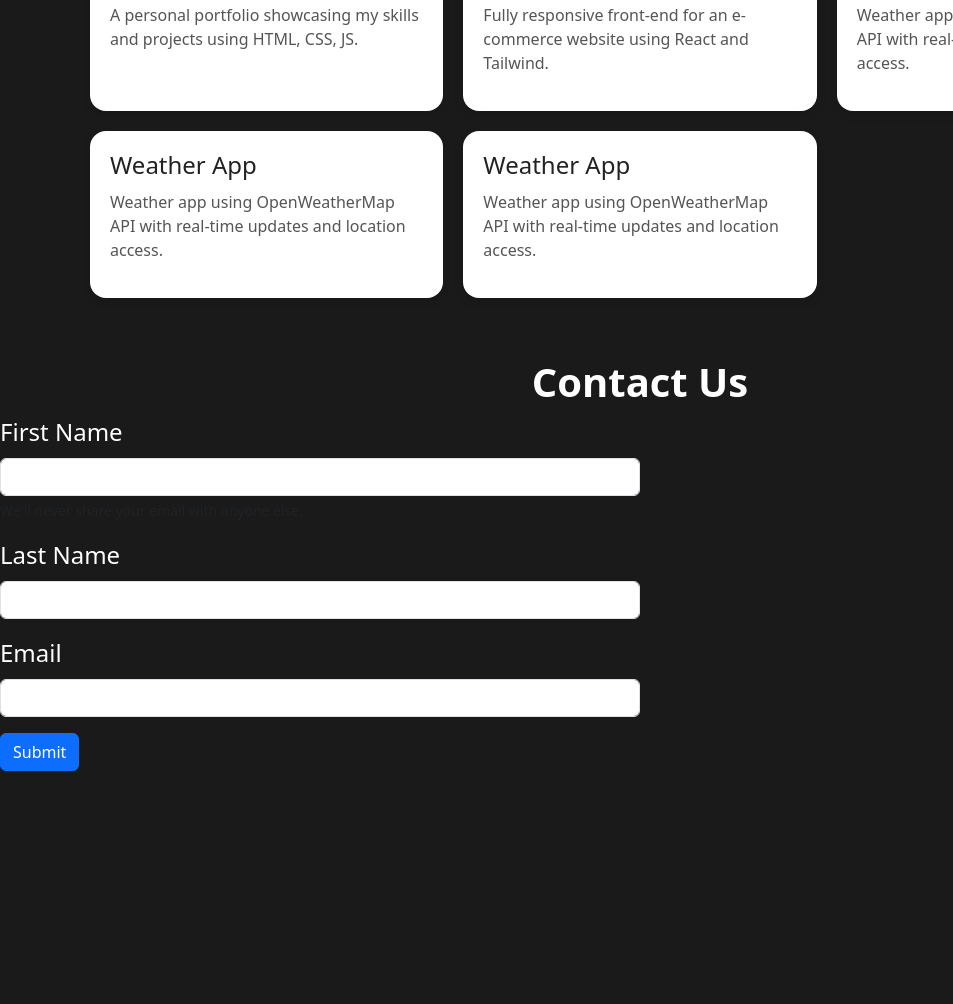
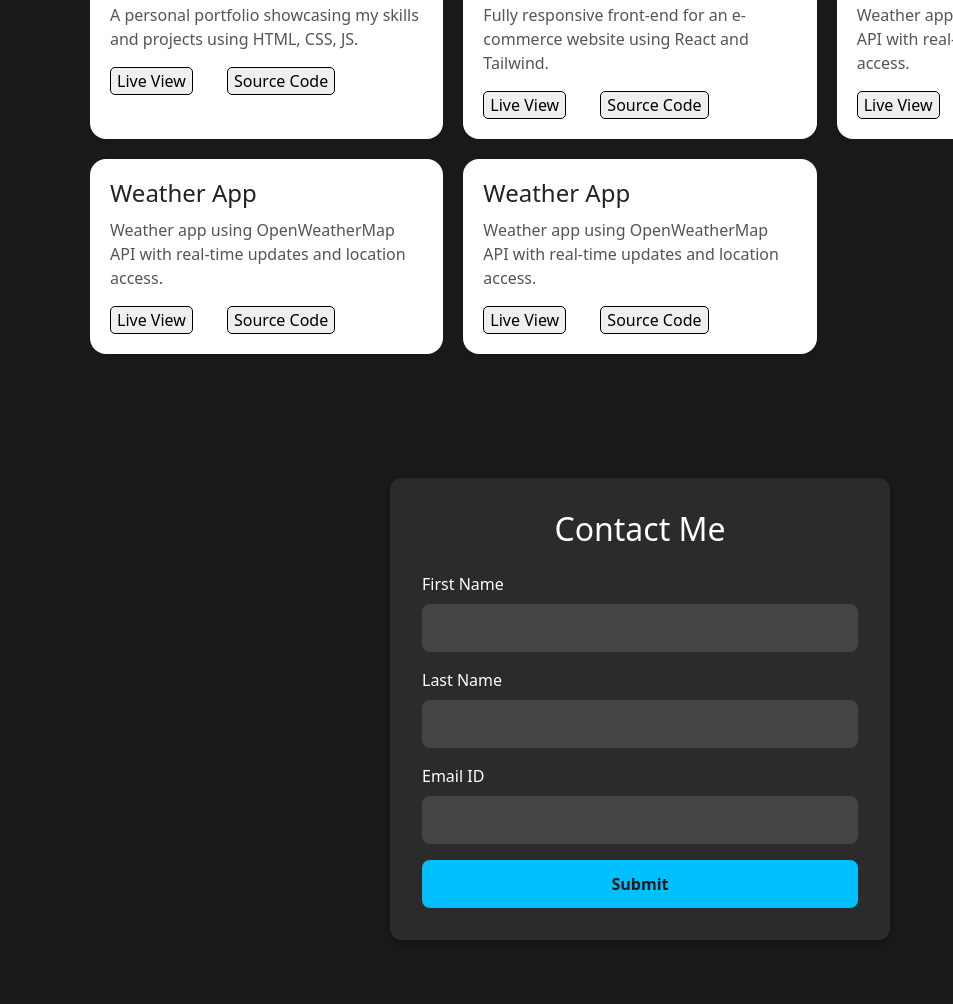
Before and after one commit to VikrantPatel2/portfolio, a plain HTML site: page Code/home.html in a window 1280 px wide. Shown: the part 2034-3038 px from the top of the page, without its empty margins (0-953 px from the left). Before the commit the page ends 2892 px from the top, so only its background shows below. Drawn offline with nearby package versions, Linux system fonts and the light colour scheme.

Commit message:
added succesfully

```diff
--- a/Code/home.html
+++ b/Code/home.html
@@ -318,47 +318,57 @@
         <div class="project-card">
           <h3>Portfolio Website</h3>
           <p>A personal portfolio showcasing my skills and projects using HTML, CSS, JS.</p>
+          <button id="live-view">Live View</button>
+          <button id="source-code">Source Code</button>
         </div>
         <div class="project-card">
           <h3>E-commerce App</h3>
           <p>Fully responsive front-end for an e-commerce website using React and Tailwind.</p>
+           <button id="live-view">Live View</button>
+          <button id="source-code">Source Code</button>
         </div>
         <div class="project-card">
           <h3>Weather App</h3>
           <p>Weather app using OpenWeatherMap API with real-time updates and location access.</p>
+           <button id="live-view">Live View</button>
+          <button id="source-code">Source Code</button>
         </div>
         <!-- Add more cards as needed -->
         <div class="project-card">
           <h3>Weather App</h3>
           <p>Weather app using OpenWeatherMap API with real-time updates and location access.</p>
+           <button id="live-view">Live View</button>
+          <button id="source-code">Source Code</button>
         </div>
         <div class="project-card">
           <h3>Weather App</h3>
           <p>Weather app using OpenWeatherMap API with real-time updates and location access.</p>
+          <button id="live-view">Live View</button>
+          <button id="source-code">Source Code</button>
         </div>
       </div>
     </section>
-    <section class="contact" id="contact">
 
-      <form>
-        <h1>Contact Us</h1>
-        <div class="mb-3">
-          <label for="first name" class="form-label">First Name</label>
-          <input type="text" class="form-control" id="inputfirstname" aria-describedby="emailHelp">
-          <div id="emailHelp" class="form-text">We'll never share your email with anyone else.</div>
-        </div>
-        <div class="mb-3">
-          <label for="first name" class="form-label">Last Name</label>
-          <input type="text" class="form-control" id="inputlastname" aria-describedby="lastHelp"></div>
-        <div class="mb-3">
-          <label for="email" class="form-label">Email</label>
-          <input type="email" class="form-control" id="email">
-        </div>
-
-        <button type="submit" class="btn btn-primary">Submit</button>
-      </form>
-    </section>
-
+    <section id="contact" style="background-color: #1a1a1a; padding: 4rem 1rem;">
+  <div class="contact-form">
+    <h2>Contact Me</h2>
+    <form>
+      <div class="form-group">
+        <label for="firstName">First Name</label>
+        <input type="text" id="firstName" name="firstName" required />
+      </div>
+      <div class="form-group">
+        <label for="lastName">Last Name</label>
+        <input type="text" id="lastName" name="lastName" required />
+      </div>
+      <div class="form-group">
+        <label for="email">Email ID</label>
+        <input type="email" id="email" name="email" required />
+      </div>
+      <button type="submit" class="submit-btn">Submit</button>
+    </form>
+  </div>
+</section>
 
     <script src="https://cdn.jsdelivr.net/npm/bootstrap@5.3.7/dist/js/bootstrap.bundle.min.js" integrity="sha384-ndDqU0Gzau9qJ1lfW4pNLlhNTkCfHzAVBReH9diLvGRem5+R9g2FzA8ZGN954O5Q" crossorigin="anonymous"></script>
     <Script src="script.js"></Script>
--- a/Code/style.css
+++ b/Code/style.css
@@ -3,3 +3,84 @@ body{
   padding: 0;
   background-color: #1a1a1a;
 }
+.project-card button{
+  border: 1px solid black;
+  border-radius: 5px;
+
+  justify-content: space-between;
+}
+.project-card #source-code{
+  margin-left: 30px;
+}
+#contact {
+  display: flex;
+  justify-content: center;
+  align-items: center;
+  background-color: #1a1a1a;
+  color: #fff;
+}
+
+.contact-form {
+  background-color: #2b2b2b;
+  padding: 2rem;
+  border-radius: 12px;
+  box-shadow: 0 4px 10px rgba(0,0,0,0.3);
+  width: 100%;
+  max-width: 500px;
+}
+
+.contact-form h2 {
+  text-align: center;
+  margin-bottom: 1.5rem;
+}
+
+.form-group {
+  display: flex;
+  flex-direction: column;
+  margin-bottom: 1rem;
+}
+
+.form-group label {
+  margin-bottom: 0.5rem;
+}
+
+.form-group input {
+  padding: 0.75rem;
+  border: none;
+  border-radius: 8px;
+  background-color: #444;
+  color: #fff;
+  font-size: 1rem;
+}
+
+.form-group input:focus {
+  outline: none;
+  box-shadow: 0 0 0 2px #00bfff;
+}
+
+.submit-btn {
+  width: 100%;
+  padding: 0.75rem;
+  background-color: #00bfff;
+  border: none;
+  border-radius: 8px;
+  font-size: 1rem;
+  color: #1a1a1a;
+  font-weight: bold;
+  cursor: pointer;
+  transition: background-color 0.3s ease;
+}
+
+.submit-btn:hover {
+  background-color: #009fcc;
+}
+
+@media (max-width: 500px) {
+  .form-group {
+    margin-bottom: 0.75rem;
+  }
+
+  .contact-form {
+    padding: 1.5rem;
+  }
+}
```
